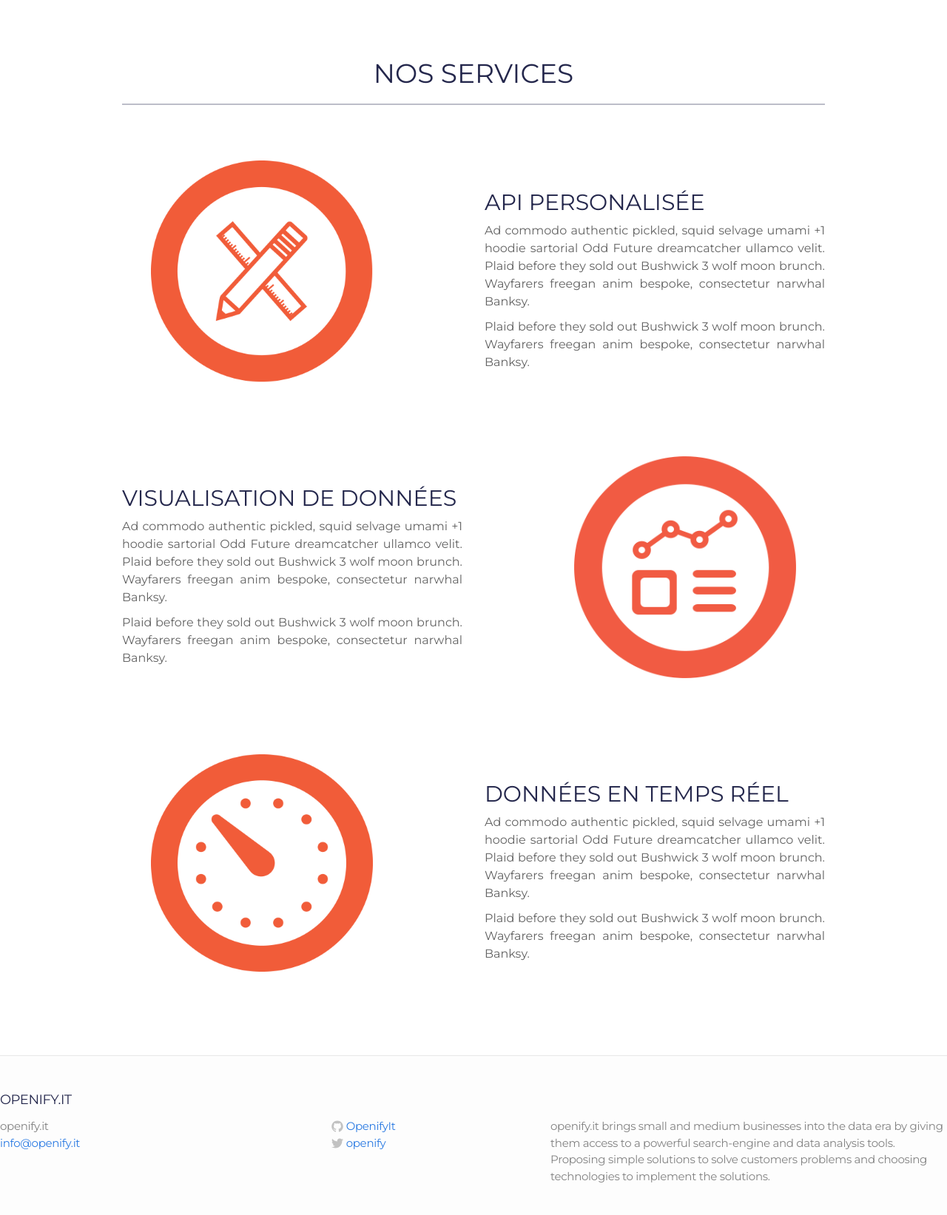
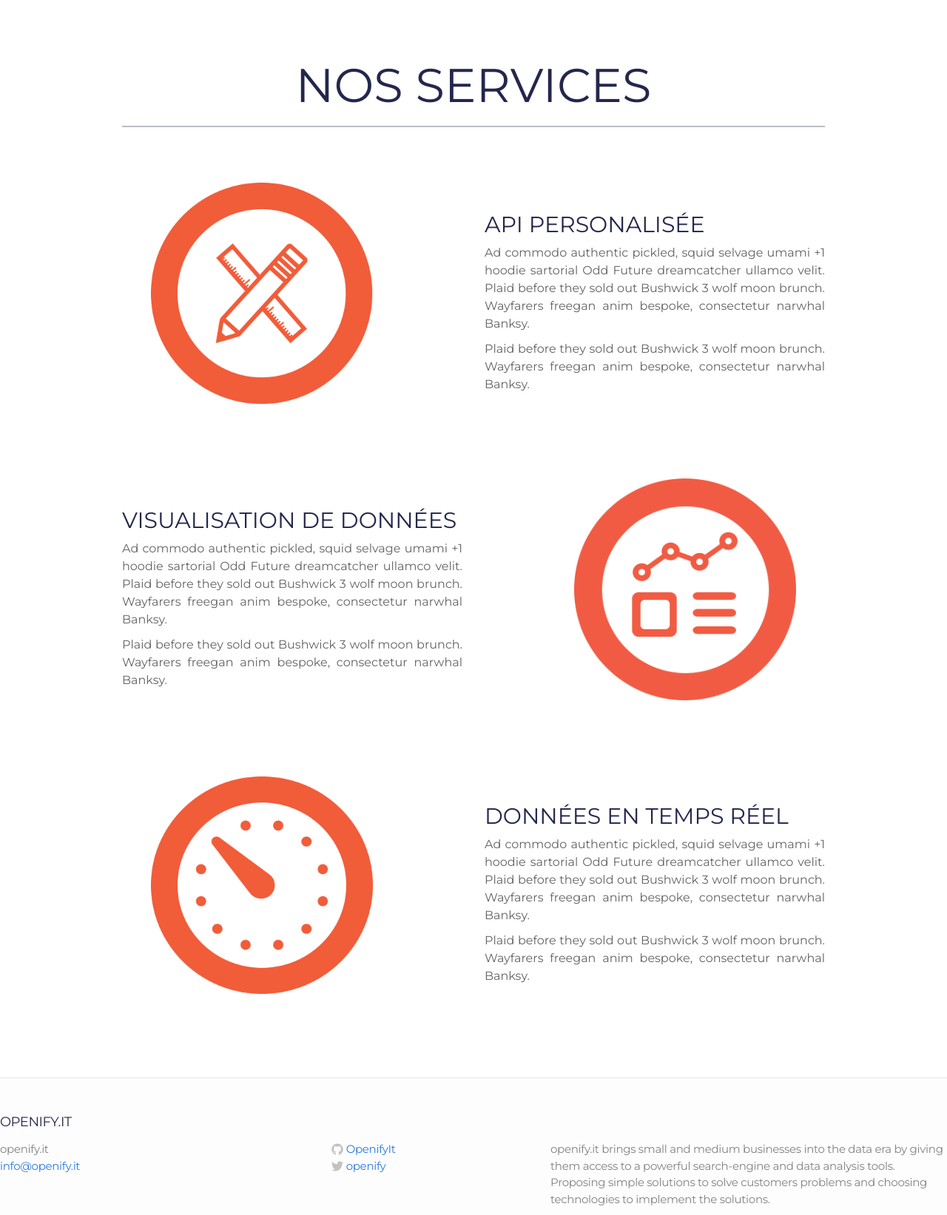
Before and after one commit to openifyit/jekyll-website, a Jekyll site: the page built from index.html, in a window 1280 px wide. Shown: the part 900-2543 px from the top of the page at 74% size. Built offline with Jekyll 4.4.1, drawn with Linux system fonts in a browser that asks for light colours; before the commit the page ends 2512 px from its top, so only the background shows below that.

Commit message:
Added Ids on sections for further use(scroll spy), changes following pull request

```diff
--- a/_data/home.yml
+++ b/_data/home.yml
@@ -3,18 +3,21 @@
   api:
     image: "/assets/images/api_factory.png"
     title: "API personalisée"
+    anchor: api-sur-mesure
     details:
       - "Ad commodo authentic pickled, squid selvage umami +1 hoodie sartorial Odd Future dreamcatcher ullamco velit. Plaid before they sold out Bushwick 3 wolf moon brunch. Wayfarers freegan anim bespoke, consectetur narwhal Banksy."
       - "Plaid before they sold out Bushwick 3 wolf moon brunch. Wayfarers freegan anim bespoke, consectetur narwhal Banksy."
   realtime:
     image: "/assets/images/realtime.png"
     title: Données en temps réel
+    anchor: traitement-temps-reel
     details:
       - "Ad commodo authentic pickled, squid selvage umami +1 hoodie sartorial Odd Future dreamcatcher ullamco velit. Plaid before they sold out Bushwick 3 wolf moon brunch. Wayfarers freegan anim bespoke, consectetur narwhal Banksy."
       - "Plaid before they sold out Bushwick 3 wolf moon brunch. Wayfarers freegan anim bespoke, consectetur narwhal Banksy."
   dashboard:
     image: "/assets/images/visualize.png"
     title: Visualisation de données
+    anchor: visualisation
     details:
       - "Ad commodo authentic pickled, squid selvage umami +1 hoodie sartorial Odd Future dreamcatcher ullamco velit. Plaid before they sold out Bushwick 3 wolf moon brunch. Wayfarers freegan anim bespoke, consectetur narwhal Banksy."
       - "Plaid before they sold out Bushwick 3 wolf moon brunch. Wayfarers freegan anim bespoke, consectetur narwhal Banksy."
--- a/assets/stylesheets/main.css
+++ b/assets/stylesheets/main.css
@@ -132,7 +132,10 @@
 /* Home styles */
 /* ----------------------------------------------------------*/
 
-.home h1 { margin-bottom: 25px; }
+.home h1 {
+    margin-bottom: 25px;
+    font-size: 4em;
+}
 
 .posts { list-style-type: none; }
 
@@ -174,6 +177,9 @@
 @media screen and (max-width: 767px) {
     .responsive-img-disabled {
         display:none;
+    }
+    .home .services h2 {
+        text-align: center;
     }
 }
 
--- a/index.html
+++ b/index.html
@@ -5,7 +5,7 @@
 <div class="home container">
     <section class="services col-sm-10 col-sm-offset-1">
         <h1>{{site.data.home.services.title}}</h1>
-        <div class="row">
+        <div class="row" id="{{site.data.home.services.api.anchor}}">
             <div class="col-sm-5">
                 <img class="img-responsive" src="{{site.data.home.services.api.image}}">
             </div>
@@ -17,7 +17,7 @@
                 {% endfor %}
             </div>
         </div>
-        <div class="row">
+        <div class="row" id="{{site.data.home.services.dashboard.anchor}}">
             <div class="col-sm-5 visible-xs">
                 <img class="img-responsive" src="{{site.data.home.services.dashboard.image}}">
             </div>
@@ -32,7 +32,7 @@
                 <img class="img-responsive" src="/assets/images/visualize.png">
             </div>
         </div>
-        <div class="row">
+        <div class="row" id="{{site.data.home.services.realtime.anchor}}">
             <div class="col-sm-5">
                 <img class="img-responsive" src="/assets/images/realtime.png">
             </div>
```
